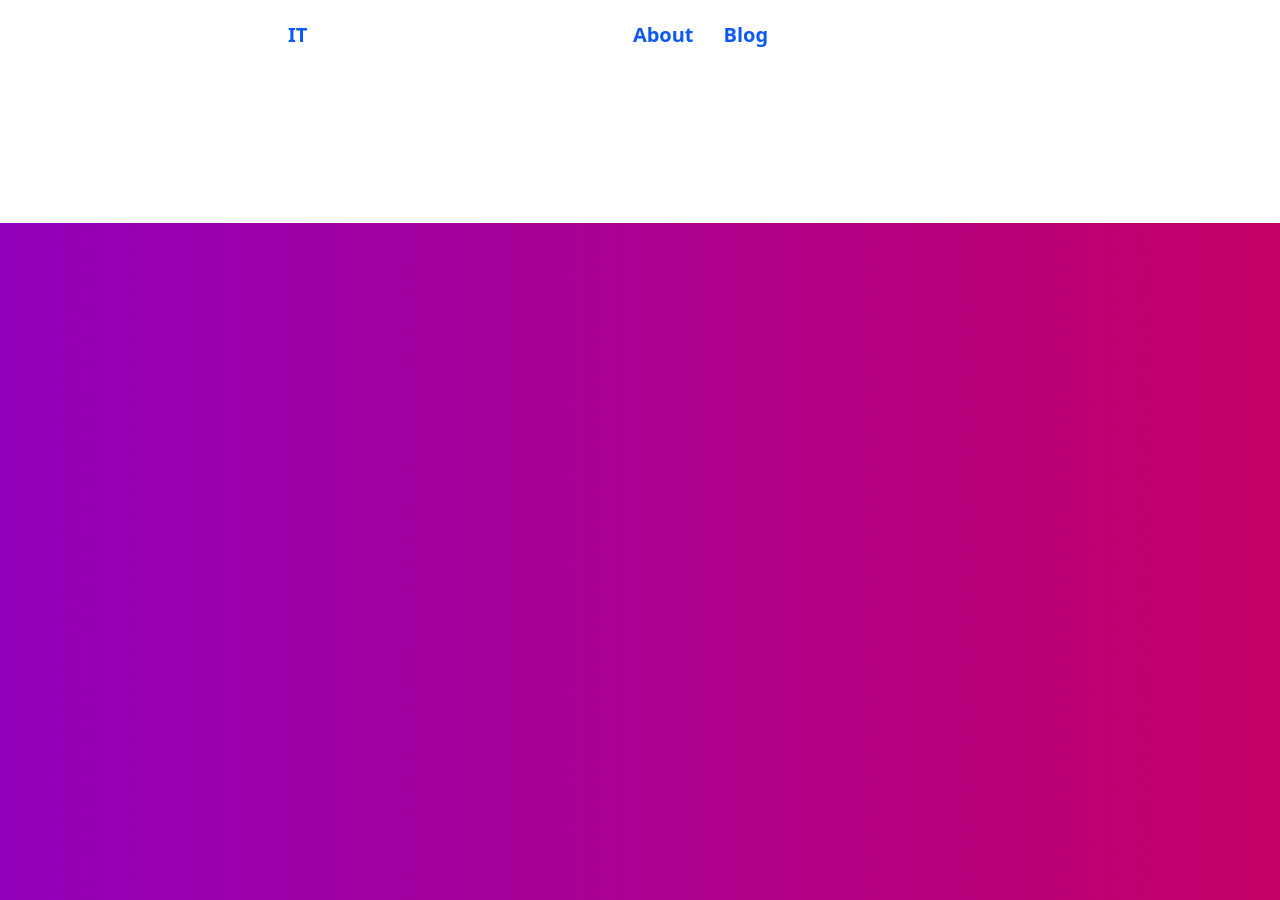
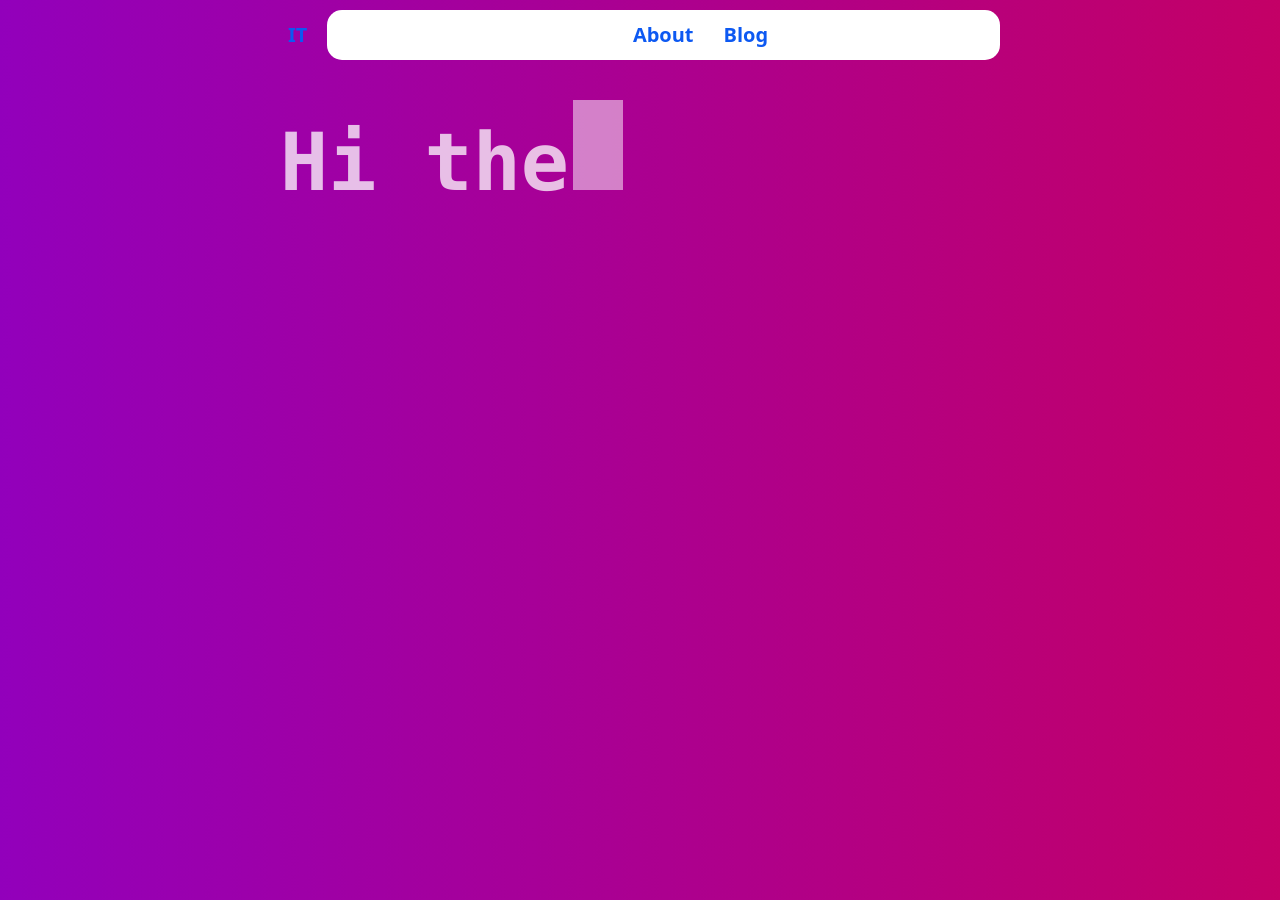
Before and after one commit to I7T5/i7t5.github.io-v1, a Jekyll site: the page built from docs/index.html, in a window 1280 px wide. Built offline with Jekyll 4.4.1, drawn with Linux system fonts in a browser that asks for light colours; some web fonts are replaced.

Commit message:
modified:   docs/assets/css/home.css

```diff
--- a/docs/assets/css/home.css
+++ b/docs/assets/css/home.css
@@ -28,6 +28,10 @@
   100%{background-position:0% 50%}
 }
 
+.animated-rnb-gradient body {
+  background: transparent;
+}
+
 .animated-rnb-gradient .navbar {
   font-family: system-ui, -apple-system, 'Segoe UI', Roboto, Oxygen, Ubuntu, Cantarell, 'Open Sans', 'Helvetica Neue', sans-serif;
   --bs-navbar-color: rgba(255, 255, 255, .5);
@@ -54,6 +58,7 @@
     color: hsl(220deg 90% 40%);
 }
 @media (prefers-color-scheme: dark) {
+
   .animated-rnb-gradient .navbar-collapse {
     background-color: #272727;
   }
@@ -79,7 +84,7 @@
 }
 @media (max-width: 576px) {
   .typing-container {
-      padding: 0 2rem;
+    padding: 0 2rem;
   }
 }
 .typed-text {
```
